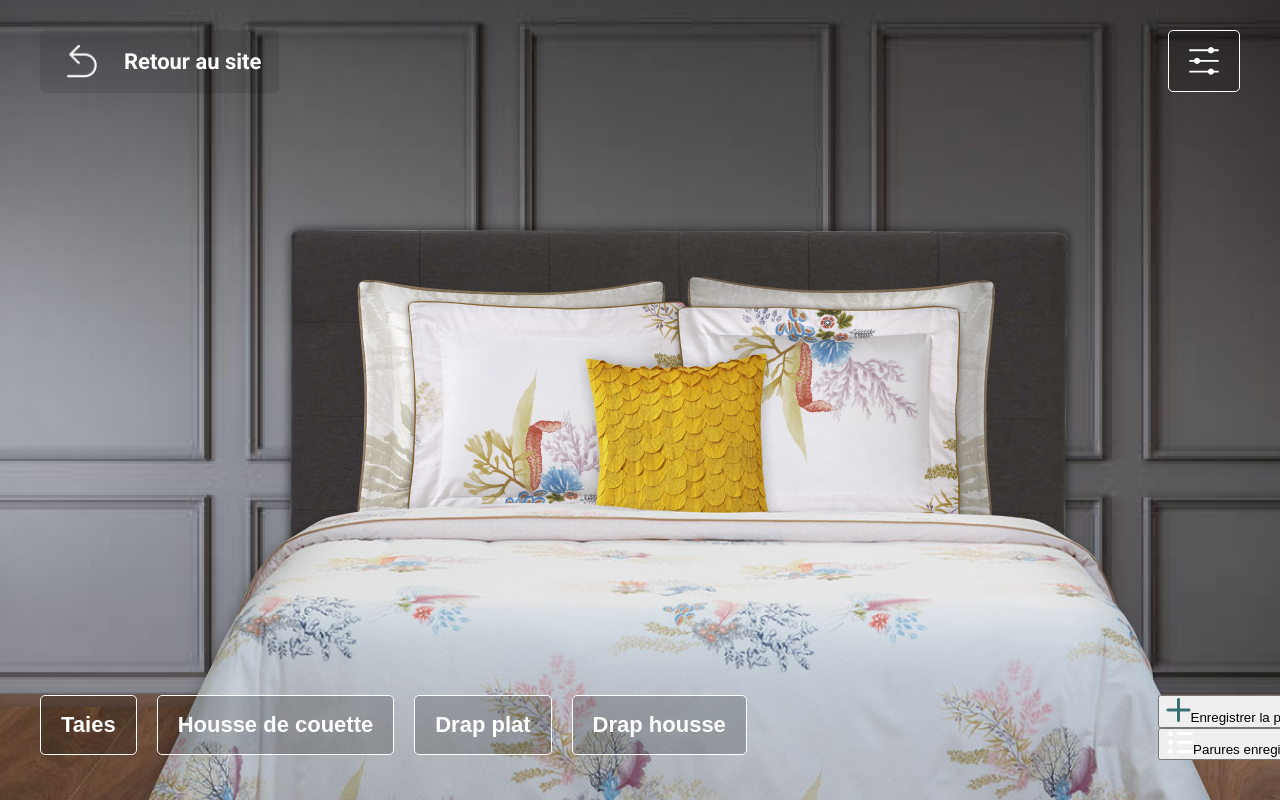
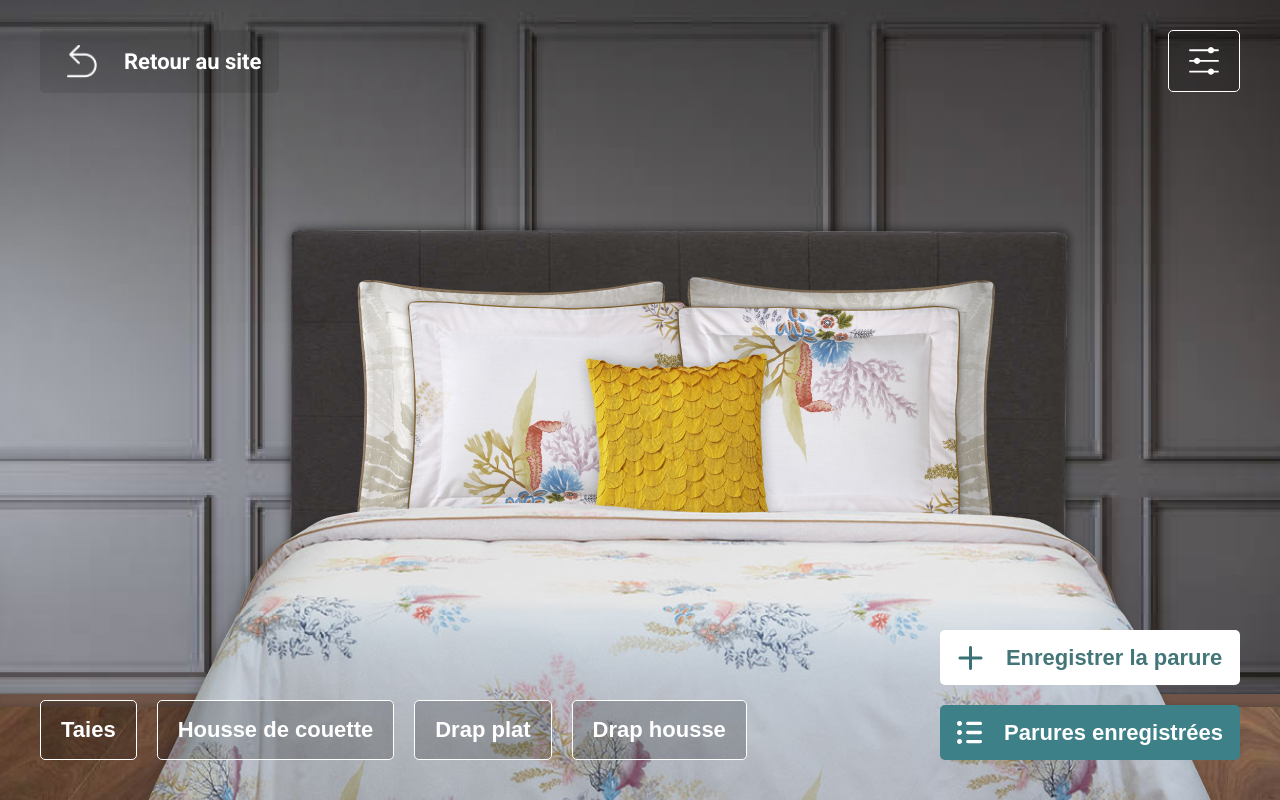
Before and after one commit to FlorianDurand/yves-delorme-simulateur, a Next.js app: page / in a window 1280 px wide. Shown: the top 800 px of the page. Built offline with nearby package versions, Linux system fonts and the light colour scheme.

Commit message:
Footer UI finished

```diff
--- a/components/Footer.js
+++ b/components/Footer.js
@@ -20,7 +20,7 @@ const Footer = () => (
 
             <button className={styles.buttonRight}>
                 <img src="/static/saved.svg" alt="saved" />
-                Parures enregistrés
+                Parures enregistrées
             </button>
         </div>
     </div>
--- a/components/Footer.module.css
+++ b/components/Footer.module.css
@@ -12,6 +12,7 @@
 .buttons{
     display: flex;
     flex-direction: row;
+    align-items: flex-end;
 }
 
 .button{
@@ -24,4 +25,25 @@
 .buttonsRight{
     display: flex;
     flex-direction: column;
+    margin-right: 80px;
 }
+
+.buttonRight{
+    width: 300px;
+    height: 55px;
+    font-size: 22px;
+    font-weight: bold;
+    display: flex;
+    align-items: center;
+    justify-content: space-around;
+    color: white;
+    background-color: #3E8087;
+    border: none;
+    border-radius: 5px;
+}
+
+.buttonRight:first-child{
+    margin-bottom: 20px;
+    color: #447679;
+    background-color: white;
+}
```
